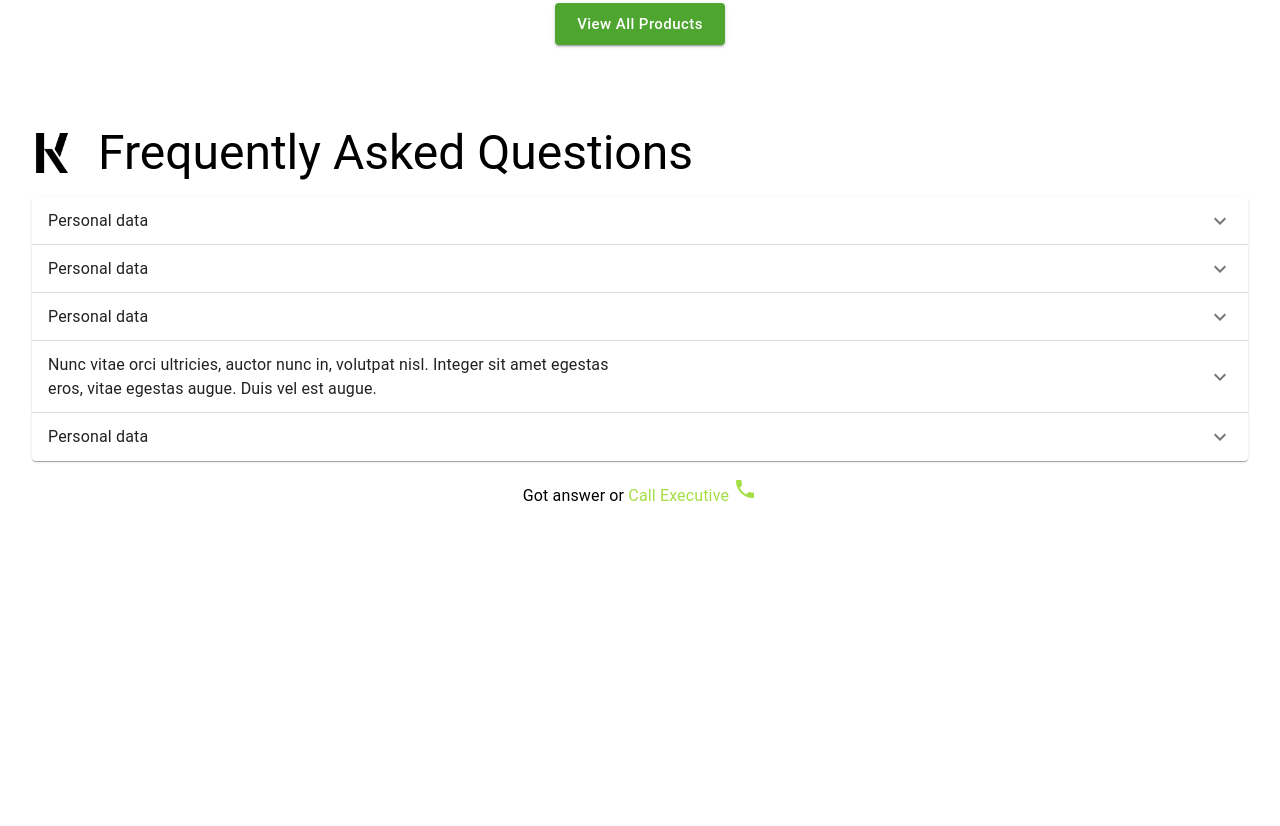
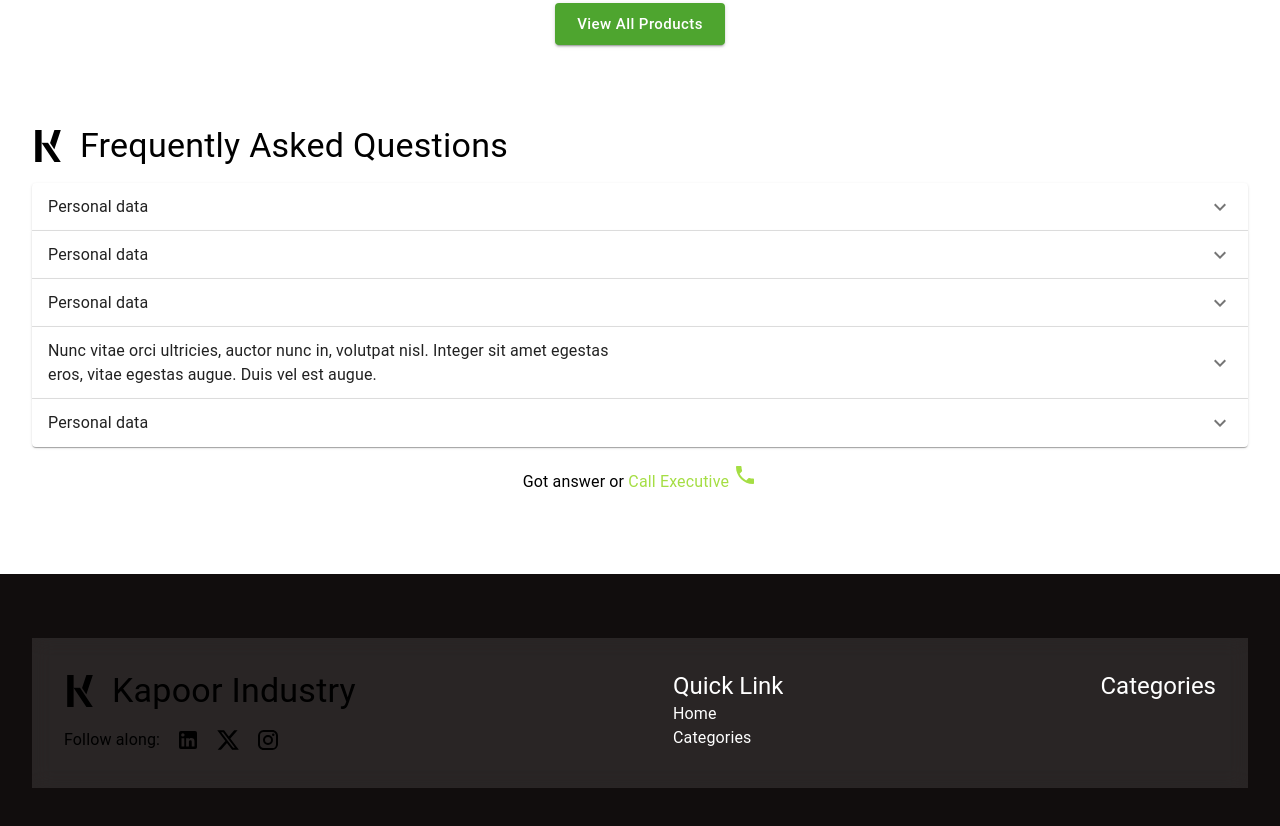
Before and after one commit to iammrverma/kapoorIndustry, a React (Vite) app: page / in a window 1280 px wide. Shown: the part 1960-2786 px from the top of the page. Before the commit the page ends 2468 px from the top, so only its background shows below. Built offline with nearby package versions, Linux system fonts and the light colour scheme.

Commit message:
introducing footer, moving Faq from Home -> Layout returning responsive Brand name from Brand and responsive Heading from Faq

```diff
--- a/src/Navbar.css
+++ b/src/Navbar.css
@@ -7,6 +7,7 @@
 /* Brand Section */
 .navbar-brand {
   display: flex;
+  gap: 1rem;
   align-items: center;
 }
 
--- a/src/components/Faq.jsx
+++ b/src/components/Faq.jsx
@@ -64,7 +64,7 @@ const Faq = () => {
         }}
       >
         <Brand hideName={true} />
-        <Typography variant="h3">
+        <Typography variant={isLargeScreen ? "h4" : "h5"}>
           {isLargeScreen ? "Frequently Asked Questions" : "FAQs"}
         </Typography>
       </div>
--- a/src/components/Home.jsx
+++ b/src/components/Home.jsx
@@ -2,16 +2,14 @@ import React from "react";
 import ProductSection from "./Product/ProductSection";
 import Hero from "./Hero";
 import WhyUs from "./WhyUs";
-import Faq from "./Faq";
 
 const Home = () => {
   return (
-    <div style={{display:"flex", flexDirection:"column", gap:"5rem"}}>
+    <>
       <Hero />
       <WhyUs />
       <ProductSection />
-      <Faq/>
-    </div>
+    </>
   );
 };
 
--- a/src/components/Layout.jsx
+++ b/src/components/Layout.jsx
@@ -2,13 +2,17 @@ import React from "react";
 import { Outlet } from "react-router-dom";
 
 import Navbar from "./Navbar/Navbar";
+import Footer from "./Navbar/Footer";
+import Faq from "./Faq";
 
 const Layout = () => {
   return (
-    <>
+    <div style={{ display: "flex", flexDirection: "column", gap: "5rem" }}>
       <Navbar />
       <Outlet />
-    </>
+      <Faq />
+      <Footer />
+    </div>
   );
 };
 
--- a/src/components/Navbar/Brand.jsx
+++ b/src/components/Navbar/Brand.jsx
@@ -4,12 +4,22 @@ import Typography from "@mui/material/Typography";
 import { useNavigate } from "react-router-dom";
 
 import Logo from "../../assets/logo.png";
+import { useMediaQuery } from "@mui/material";
 
-const Brand = ({ hideName }) => {
+const Brand = ({ hideName, color }) => {
+  const isLargeScreen = useMediaQuery("(min-width:768px)");
+  const size = isLargeScreen ? "32px" : "24px";
   const navigate = useNavigate();
   return (
     <div className="navbar-brand">
+      <div
+        style={{
+          width: size,
+          height: size,
+        }}
+      >
         <img
+          style={{ width: "100%", height: "100%", objectFit: "contain" }}
           src={Logo || "https://via.placeholder.com/40"}
           alt="Brand Logo"
           className="navbar-logo"
@@ -17,8 +27,14 @@ const Brand = ({ hideName }) => {
             navigate("/");
           }}
         />
+      </div>
+
       {!hideName && (
-        <Typography variant="h6" className="navbar-brand-name">
+        <Typography
+          variant={isLargeScreen ? "h4" : "h5"}
+          color={color ? color : "black"}
+          className="navbar-brand-name"
+        >
           Kapoor Industry
         </Typography>
       )}
--- /dev/null
+++ b/src/components/Navbar/Footer.jsx
@@ -0,0 +1,89 @@
+import React from "react";
+import { Link, NavLink } from "react-router-dom";
+import Brand from "./Brand";
+import InstagramIcon from "@mui/icons-material/Instagram";
+import LinkedInIcon from "@mui/icons-material/LinkedIn";
+import XIcon from "@mui/icons-material/X";
+import { Divider, Typography, useMediaQuery } from "@mui/material";
+
+
+const Footer = ({ categories }) => {
+  const isLargeScreen = useMediaQuery("(min-width:768px)");
+  const direction = isLargeScreen ? "row" : "column";
+  const alignment = isLargeScreen ? "flex-start" : "center";
+  const socialIconStyle = {
+    cursor: "pointer",
+    "&:hover": {
+      color: "white",
+    },
+  };
+  return (
+    <>
+
+    <div
+      style={{
+        display: "grid",
+        placeItems: "center",
+        backgroundColor: "#110d0d",
+        padding: "4rem 2rem",
+      }}
+    >
+      <div
+        className="morph"
+        style={{
+          display: "flex",
+          gap: "2rem",
+          flexDirection: direction,
+          justifyContent: "space-between",
+          alignItems: alignment,
+          color: "var(--secondary)",
+          padding: "2rem",
+          width: "100%",
+        }}
+      >
+        <div>
+          <Brand />
+          <div
+            style={{
+              display: "flex",
+              gap: "1rem",
+              flexWrap: "wrap",
+              justifyContent: "flex-start",
+              alignItems: "flex-start",
+              marginTop: "1rem",
+              color: "black",
+            }}
+          >
+            <Typography>Follow along:</Typography>
+            <Link href="/"><LinkedInIcon sx={socialIconStyle} /></Link>
+            <Link href="/"><XIcon sx={socialIconStyle} /></Link>
+            <Link href="/"><InstagramIcon sx={socialIconStyle} /></Link>
+          </div>
+        </div>
+        <div>
+          <Typography variant="h5" noWrap>
+            Quick Link
+          </Typography>
+          <Typography>
+            <NavLink to="/">Home</NavLink>
+          </Typography>
+          <Typography>
+            <NavLink to="/categories">Categories</NavLink>
+          </Typography>
+        </div>
+        <div>
+          <Typography variant="h5" noWrap>
+            Categories
+          </Typography>
+          {categories?.map((type) => (
+            <Typography>{type}</Typography>
+          ))}
+        </div>
+      </div>
+      <Divider sx={{}} />
+    </div>
+    </>
+  );
+};
+
+export default Footer;
--- a/src/index.css
+++ b/src/index.css
@@ -1,6 +1,7 @@
 * {
   margin: 0;
   padding: 0;
+  box-sizing: border-box;
 }
 h1,
 h2,
```
Lines whose indentation alone changed are shown as unchanged.
